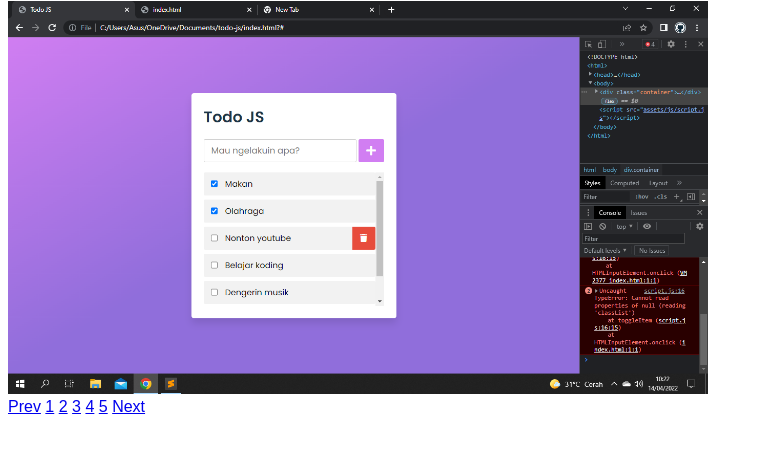
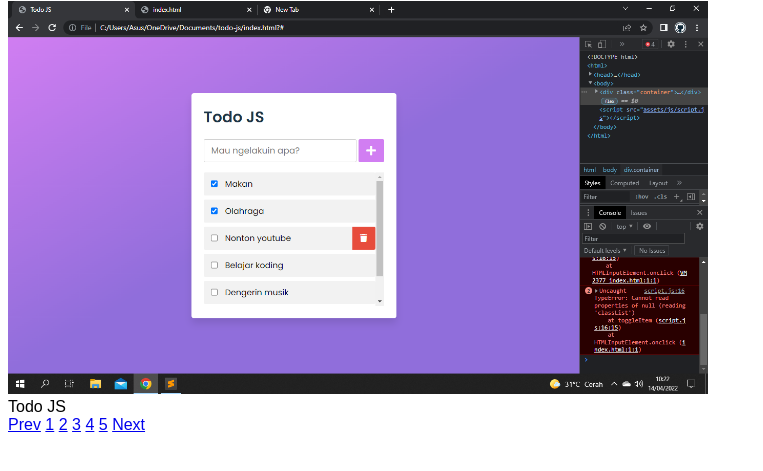
Before and after one commit to salluthdev/galeri-js, a plain HTML site: page index.html in a window 1280 px wide. Both pictures are taken after a click on the link "Prev". Shown: the part 79-550 px from the top of the page, without its empty margins (0-763 px from the left). Drawn offline with Linux system fonts and the light colour scheme.

Commit message:
Menambahkan caption pada gambar

```diff
--- a/assets/js/script.js
+++ b/assets/js/script.js
@@ -1,9 +1,13 @@
 var nomor = 1;
+var caption = document.getElementById('caption');
+var text = ['', 'Footer Growthbar', 'Todo App Design in Pinterest', 'Todo App Design in Medium',
+'Todo App Design in Collect UI', 'Todo JS'];
 
 function change(angka){
 	nomor = angka;
 	var lokasi = 'assets/img/gambar-' + angka + '.png';
 	document.getElementById('gambar').src = lokasi;
+	caption.innerHTML = text[angka];
 	return false;
 }
 
@@ -16,6 +20,7 @@ function prev(){
 
 	var lokasi = 'assets/img/gambar-' + nomor + '.png';
 	document.getElementById('gambar').src = lokasi;
+	caption.innerHTML = text[nomor];
 	return false;
 }
 
@@ -28,5 +33,6 @@ function next(){
 
 	var lokasi = 'assets/img/gambar-' + nomor + '.png';
 	document.getElementById('gambar').src = lokasi;
+	caption.innerHTML = text[nomor];
 	return false;
 }
--- a/index.html
+++ b/index.html
@@ -9,6 +9,8 @@
 <body>
 	<h1>Galeri JavaScript</h1>
 	<img src="assets/img/gambar-1.png" id="gambar"><br>
+	<div id="caption">Footer Growthbar</div>
+
 	<a href="#" onclick="prev()">Prev</a>
 
 	<a href="#" onclick="change(1)">1</a>
```
